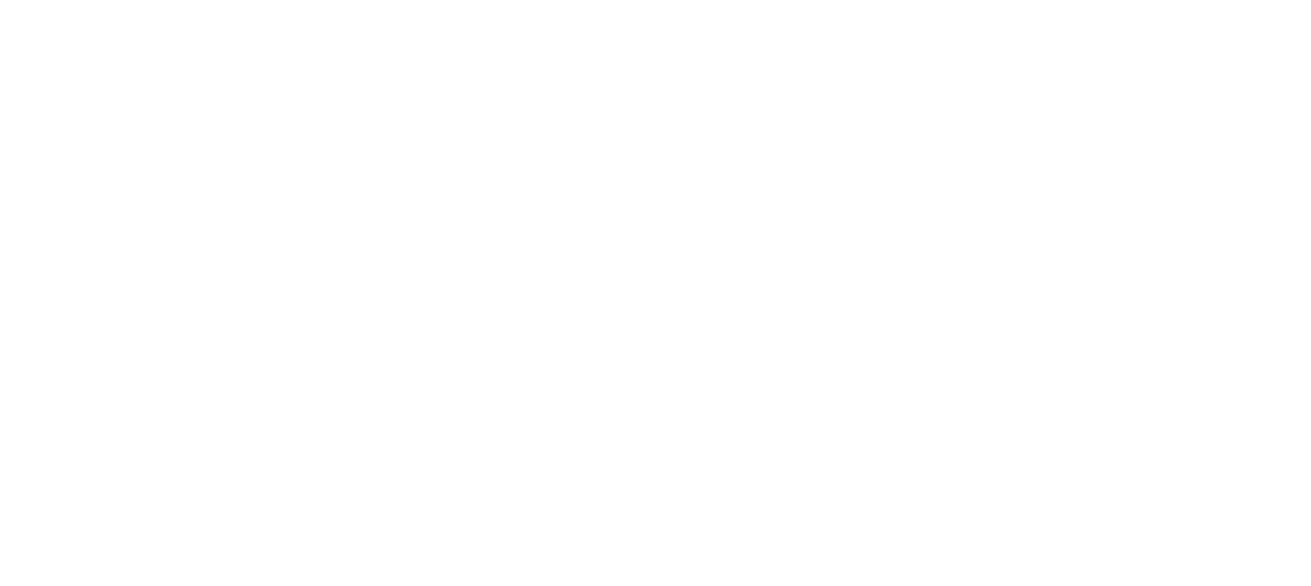
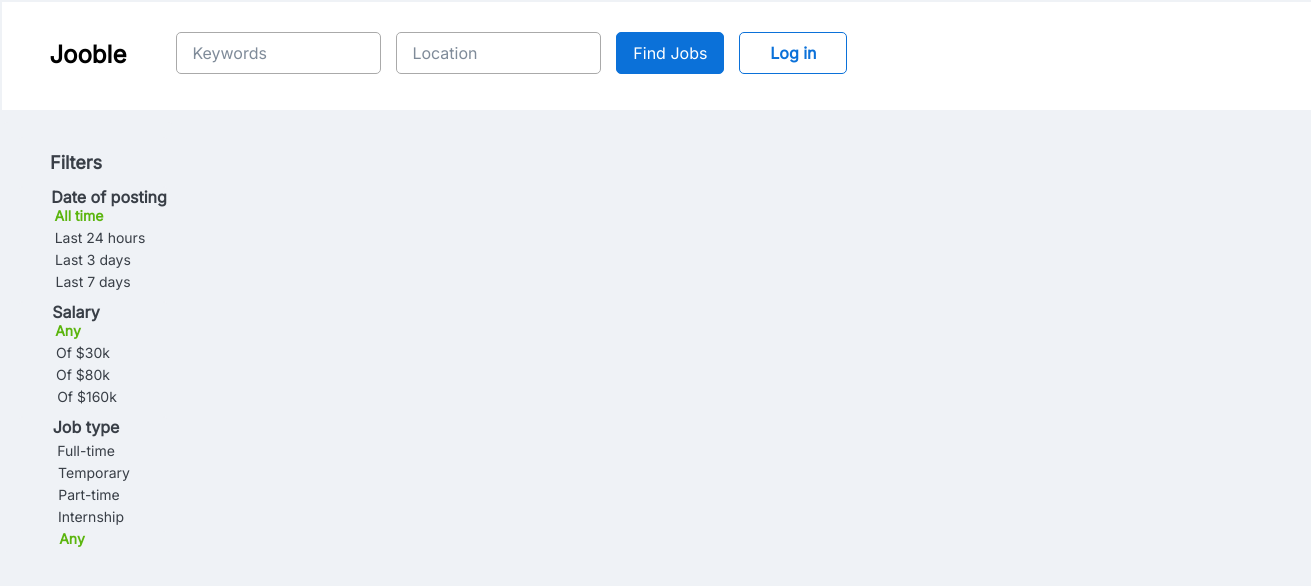
Before and after one commit to virsonn/myFirstProject, a plain HTML site: page index.html in a window 1280 px wide. Shown: the whole page, 1311 px wide, since content can reach past the window. Drawn offline with Linux system fonts and the light colour scheme.

Commit message:
fixed index.html file

```diff
--- a/index.html
+++ b/index.html
@@ -3,9 +3,58 @@
 <head>
     <meta charset="UTF-8">
     <meta name="viewport" content="width=device-width, initial-scale=1.0">
-    <title>myFirstProject2</title>
+    <title>jooble</title>
+    <link rel="stylesheet" href="./stylesheet.css">
+    <link rel="preconnect" href="https://fonts.gstatic.com">
+<link href="https://fonts.googleapis.com/css2?family=Inter&display=swap" rel="stylesheet">
 </head>
 <body>
+    <section class="top-row">
+        <header class="title">
+            <h1>Jooble</h1>
+        </header>
+        <div class="type-box">
+            <div class="keywords">Keywords</div>
+        </div>
+        <div class="type-box">
+            <div class="location">Location</div>
+        </div>
+        <div class="search-box">
+            <div class="search">Find Jobs</div>
+        </div>
+        <div class="login-box">
+            <div class="login">Log in</div>
+        </div>
+    </section>
 
+    <section class="left-panel">
+        <div class="filters-box-list">
+            <div class="filters-box">
+                <div class="filters">Filters</div>
+            </div>
+            <div class="dateOfPosting-box">
+                <div class="dateOfPosting">Date of posting</div>
+                <div class="allTime-type">All time</div>
+                <div class="dateOfPosting-type-hours">Last 24 hours</div>
+                <div class="dateOfPosting-type">Last 3 days</div>
+                <div class="dateOfPosting-type">Last 7 days</div>
+            </div>
+            <div class="salary-box">
+                <div class="salary">Salary</div>
+                <div class="any-type">Any</div>
+                <div class="salary-type">Of $30k</div>
+                <div class="salary-type">Of $80k</div>
+                <div class="salary-type-m">Of $160k</div>
+            </div>
+            <div class="jobType-box">
+                <div class="jobType">Job type</div>
+                <div class="jobType-type-ft">Full-time</div>
+                <div class="jobType-type-t">Temporary</div>
+                <div class="jobType-type-pt">Part-time</div>
+                <div class="jobType-type-i">Internship</div>
+                <div class="any-jobType">Any</div>
+            </div>
+        </div>
+    </section>
 </body>
 </html>
```
